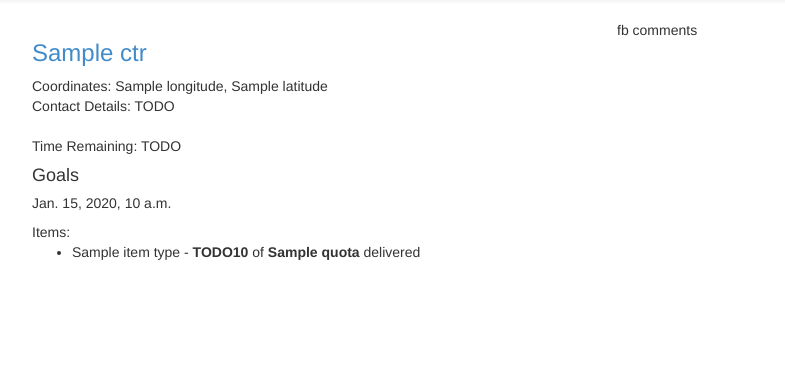
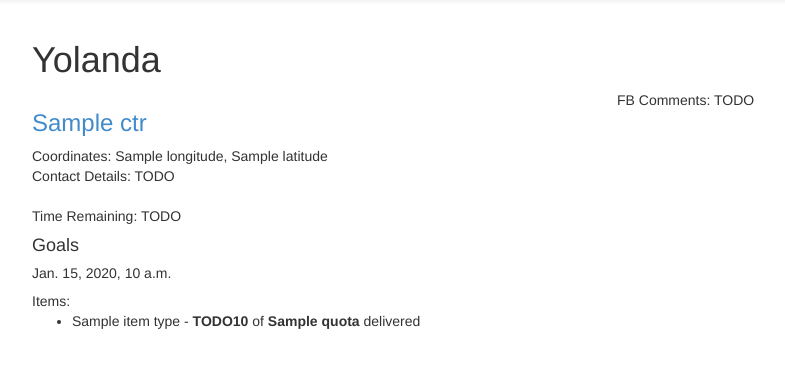
Before and after one commit to kevinskydy/hack4good, a Django app: template hack4good/templates/relief/relief_centers_index.html in a window 1280 px wide. Shown: the part 72-440 px from the top of the page, without its empty margins (38-823 px from the left). Run offline with Django 3.2, Linux system fonts and the light colour scheme; data comes from the database, SQL or seed files in the repository; tables that the repository leaves empty hold one stand-in row (values such as "Sample post"); the template is opened without the code that fills it: values that come from a table or form of the project are taken from there, most other values are stand-ins (such as "Sample title", 1, 10 or a date in 2020); some libraries are stand-ins or nearby versions.

Commit message:
Relief centers index layout

```diff
--- a/hack4good/relief/views.py
+++ b/hack4good/relief/views.py
@@ -12,6 +12,7 @@ class ReliefCentersIndexView(View):
 	def get(self, request, *args, **kwargs):
 		cause = Cause.objects.get(id=kwargs['cause_id'])
 		return render(request, 'relief/relief_centers_index.html', {
+			'cause': cause,
 			'centers': cause.reliefcenter_set.all()
 		})
 
--- a/hack4good/templates/relief/relief_centers_index.html
+++ b/hack4good/templates/relief/relief_centers_index.html
@@ -5,6 +5,9 @@ Causes
 {% endblock page_sub_title %}
 
 {% block container %}
+	<div>
+		<h1>{{ cause.name }}</h1>
+	</div>
 	{% for ctr in centers %}
 	<div class='row'>
 		<div class='col-md-6'>
@@ -41,7 +44,7 @@ Causes
 			</div>
 		</div>
 		<div class="col-md-6">
-			fb comments
+			FB Comments: TODO
 		</div>
   </div>
 	{% endfor %}
```
